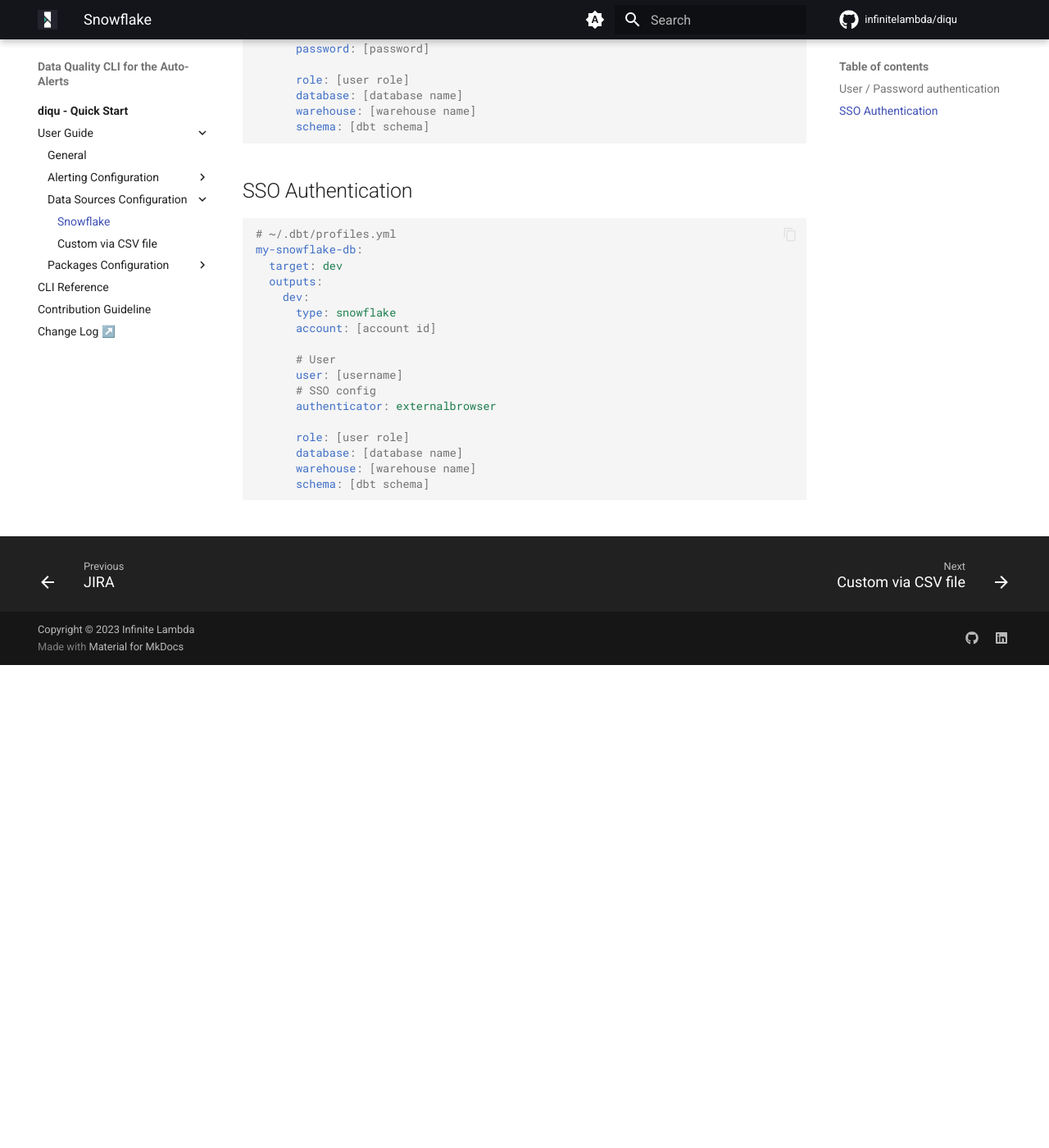
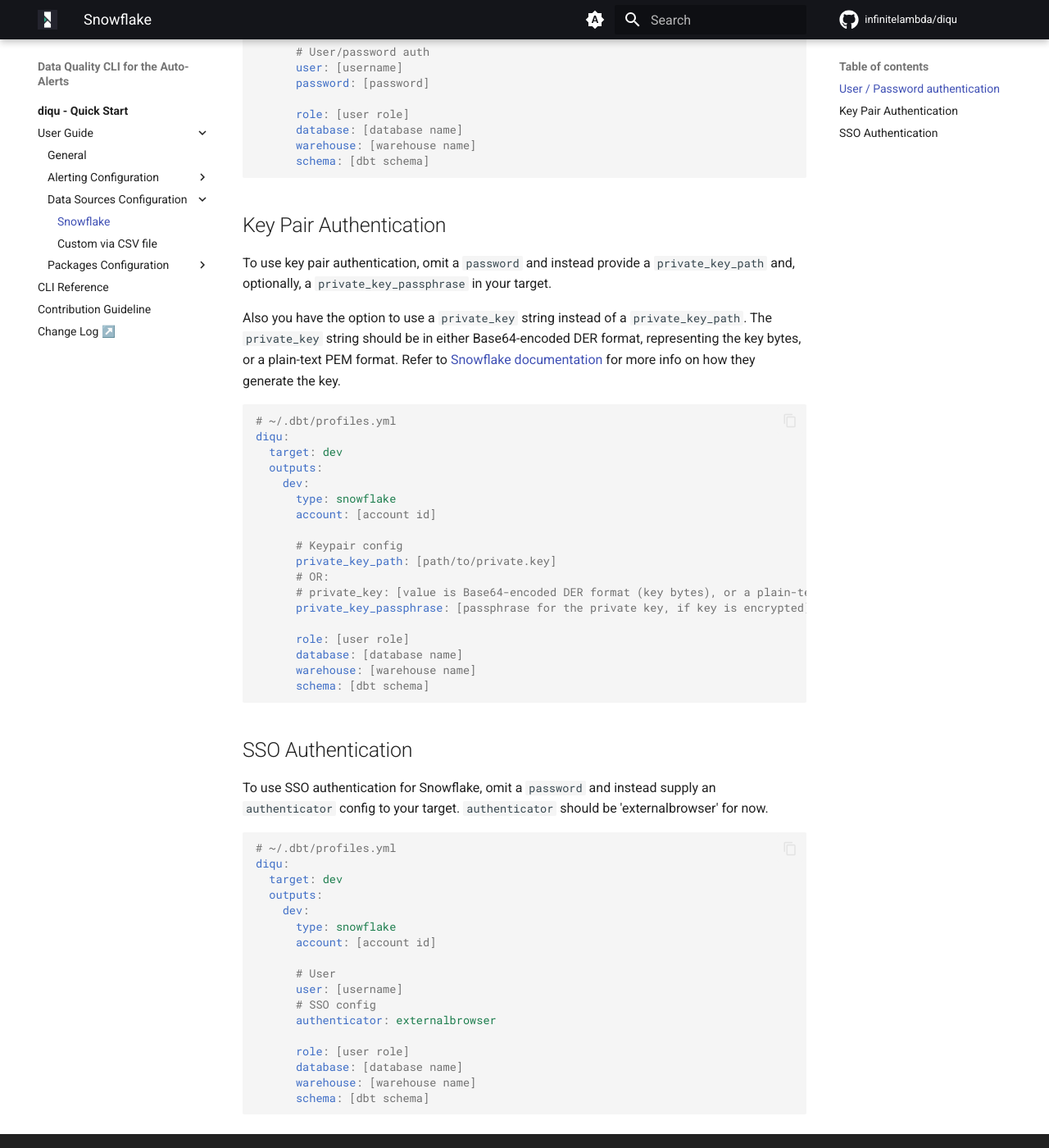
Before and after one commit to infinitelambda/diqu, an MkDocs documentation site: the page built from docs/nav/guide/config/sources/snowflake.md, in a window 1280 px wide and 1400 px high, scrolled down 589 px. Shown: the whole window at 82% size. Built offline with MkDocs 1.6.1 and Material for MkDocs 9.7.7, drawn with Linux system fonts in a browser that asks for light colours; comment, search, counter and statistics services are not loaded; the version menu is left out; some of the changed text lies outside the part shown.

Commit message:
feat: add Snowflake keypair

````diff
--- a/docs/nav/guide/config/sources/snowflake.md
+++ b/docs/nav/guide/config/sources/snowflake.md
@@ -7,13 +7,15 @@
 pip install "snowflake-connector-python[secure-local-storage]"
 ```
 
-`diqu` will try to reuse [dbt profile configuration](https://docs.getdbt.com/docs/core/connect-data-platform/snowflake-setup) with supporting 2 authentication methods:
+`diqu` will try to reuse [dbt profile configuration](https://docs.getdbt.com/docs/core/connect-data-platform/snowflake-setup) with supporting 3 authentication methods:
 
 ## User / Password authentication
 
+Snowflake can be configured using basic user/password authentication as shown below.
+
 ```yaml
 # ~/.dbt/profiles.yml
-my-snowflake-db:
+diqu:
   target: dev
   outputs:
     dev:
@@ -30,11 +32,40 @@
       schema: [dbt schema]
 ```
 
-## SSO Authentication
+## Key Pair Authentication
+
+To use key pair authentication, omit a `password` and instead provide a `private_key_path` and, optionally, a `private_key_passphrase` in your target.
+
+Also you have the option to use a `private_key` string instead of a `private_key_path`. The `private_key` string should be in either Base64-encoded DER format, representing the key bytes, or a plain-text PEM format. Refer to [Snowflake documentation](https://docs.snowflake.com/en/developer-guide/python-connector/python-connector-connect) for more info on how they generate the key.
 
 ```yaml
 # ~/.dbt/profiles.yml
-my-snowflake-db:
+diqu:
+  target: dev
+  outputs:
+    dev:
+      type: snowflake
+      account: [account id]
+
+      # Keypair config
+      private_key_path: [path/to/private.key]
+      # OR:
+      # private_key: [value is Base64-encoded DER format (key bytes), or a plain-text PEM format]
+      private_key_passphrase: [passphrase for the private key, if key is encrypted]
+
+      role: [user role]
+      database: [database name]
+      warehouse: [warehouse name]
+      schema: [dbt schema]
+```
+
+## SSO Authentication
+
+To use SSO authentication for Snowflake, omit a `password` and instead supply an `authenticator` config to your target. `authenticator` should be 'externalbrowser' for now.
+
+```yaml
+# ~/.dbt/profiles.yml
+diqu:
   target: dev
   outputs:
     dev:
````
Also changed, not shown: 7 other files.
